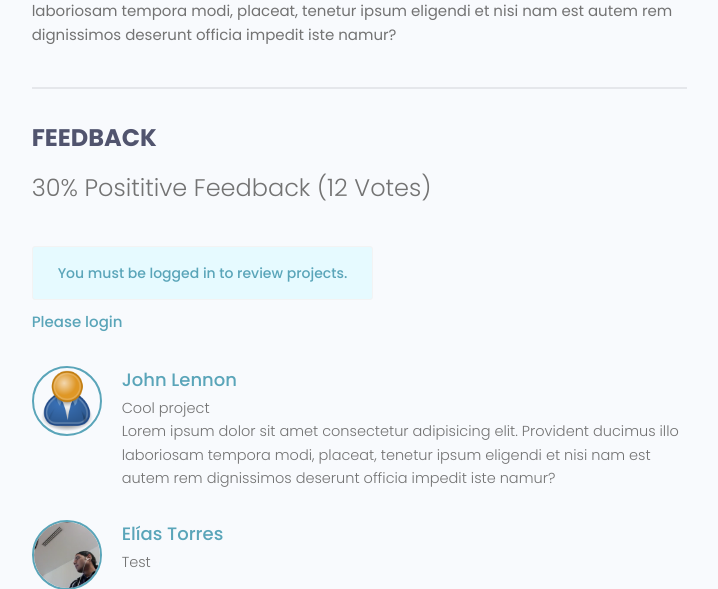
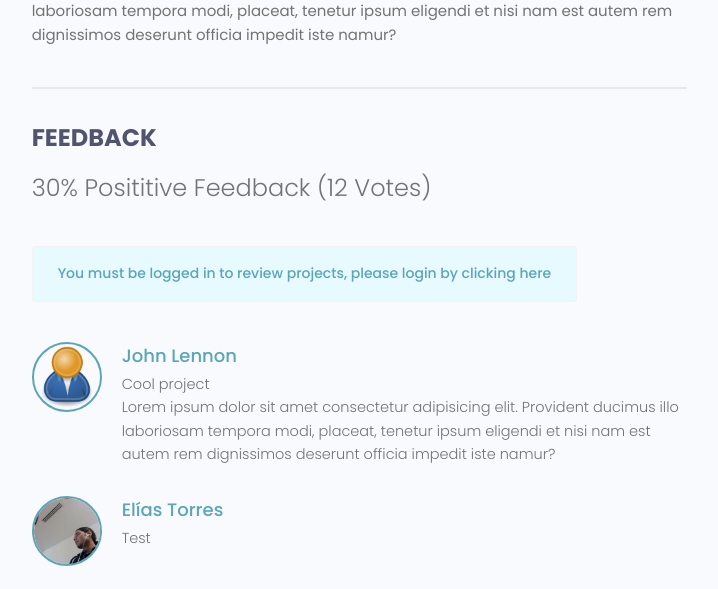
Before and after one commit to eliashhtores/devsearch, a Django app: page /project/1a6ef2f1-25ac-4ef6-801f-803959d5e0f9 in a window 1280 px wide. Shown: the part 736-1325 px from the top of the page, without its empty margins (465-1183 px from the left). After the commit the page ends 1302 px from the top, so only its background shows below. Run offline with Django 3.2, Linux system fonts and the light colour scheme; data comes from the database, SQL or seed files in the repository; both versions use the stored data as it was after the commit; parts of the project's set-up code (start-up, migrations or seed data) failed here and were passed over; some libraries are stand-ins or nearby versions.

Commit message:
Completed Reviews module

```diff
--- a/developer/templates/developer/login_register.html
+++ b/developer/templates/developer/login_register.html
@@ -21,7 +21,7 @@
             <h3>Account Login</h3>
             <p>Hello Developer, Welcome Back!</p>
         </div>
-        <form action="{% url 'developer:login' %}" method="post" class="form auth__form">
+        <form action="" method="post" class="form auth__form">
             {% csrf_token %}
             <div class="form__field">
                 <label for="formInput#text">Username: </label>
--- a/developer/views.py
+++ b/developer/views.py
@@ -19,7 +19,7 @@ def login_user(request):
         user = authenticate(request, username=username, password=password)
         if user is not None:
             login(request, user)
-            return redirect('developer:account')
+            return redirect(request.GET['next'] if 'next' in request.GET else 'developer:account')
         else:
             messages.error(request, 'Invalid credentials')
 
--- a/project/templates/project/project.html
+++ b/project/templates/project/project.html
@@ -67,11 +67,12 @@
                     {% elif not request.user.is_authenticated %}
                     <div class="alert alert--info">
                         <p class="alert__message">
-                            You must be logged in to review projects.
+                            <a href="{% url 'developer:login' %}?next={{ request.path }}">
+                                You must be logged in to review projects, please login by clicking here
+                            </a>
                         </p>
                     </div>
                     <br>
-                    <a href="{% url 'developer:login' %}?next={{ request.path }}">Please login</a>
                     {% else %}
                     <!-- TODO Fix label -->
                     <form class="form" action="{% url 'project:project' project.id %}" method="POST">
```
Also changed, not shown: db.sqlite3.
